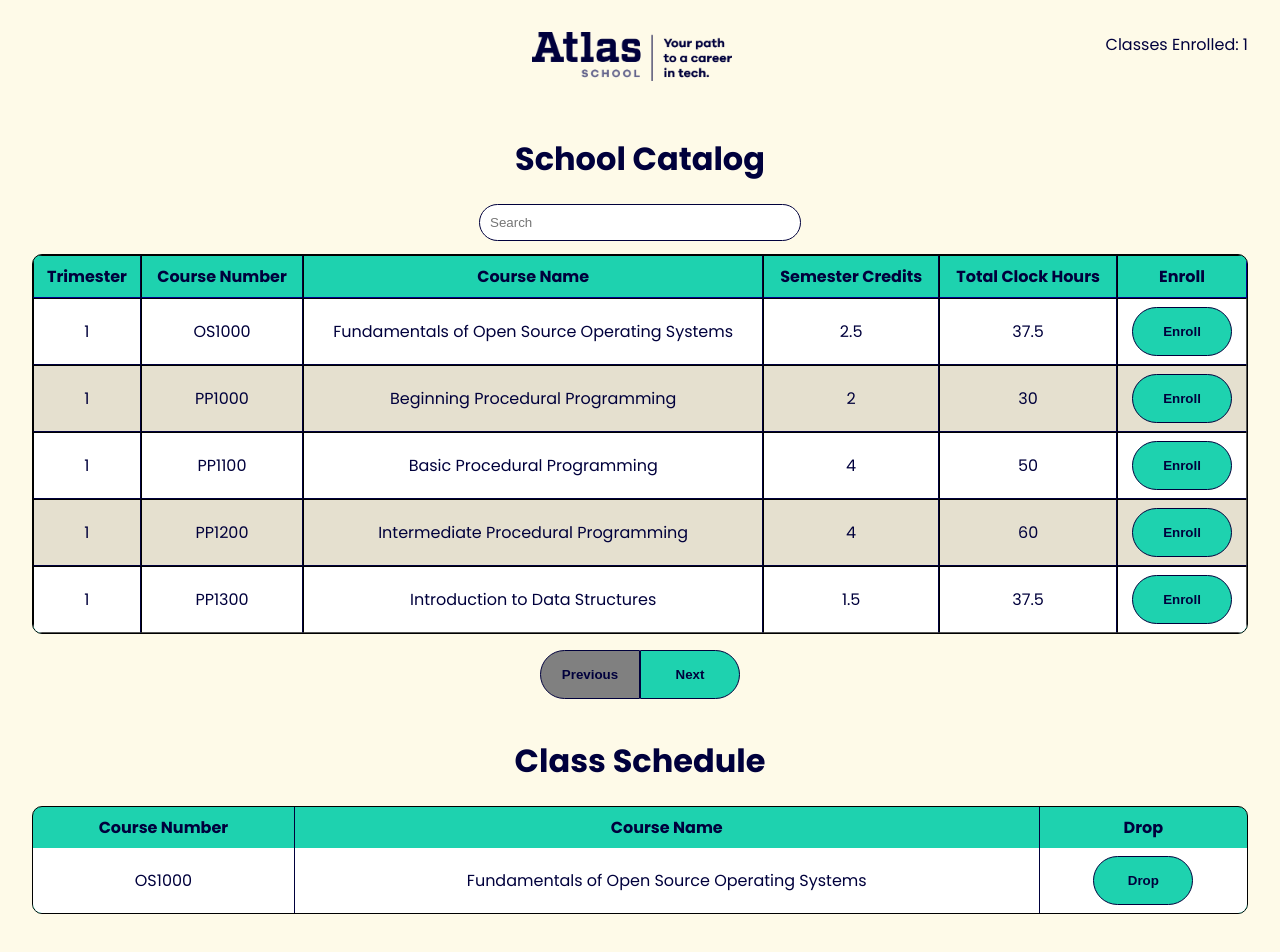
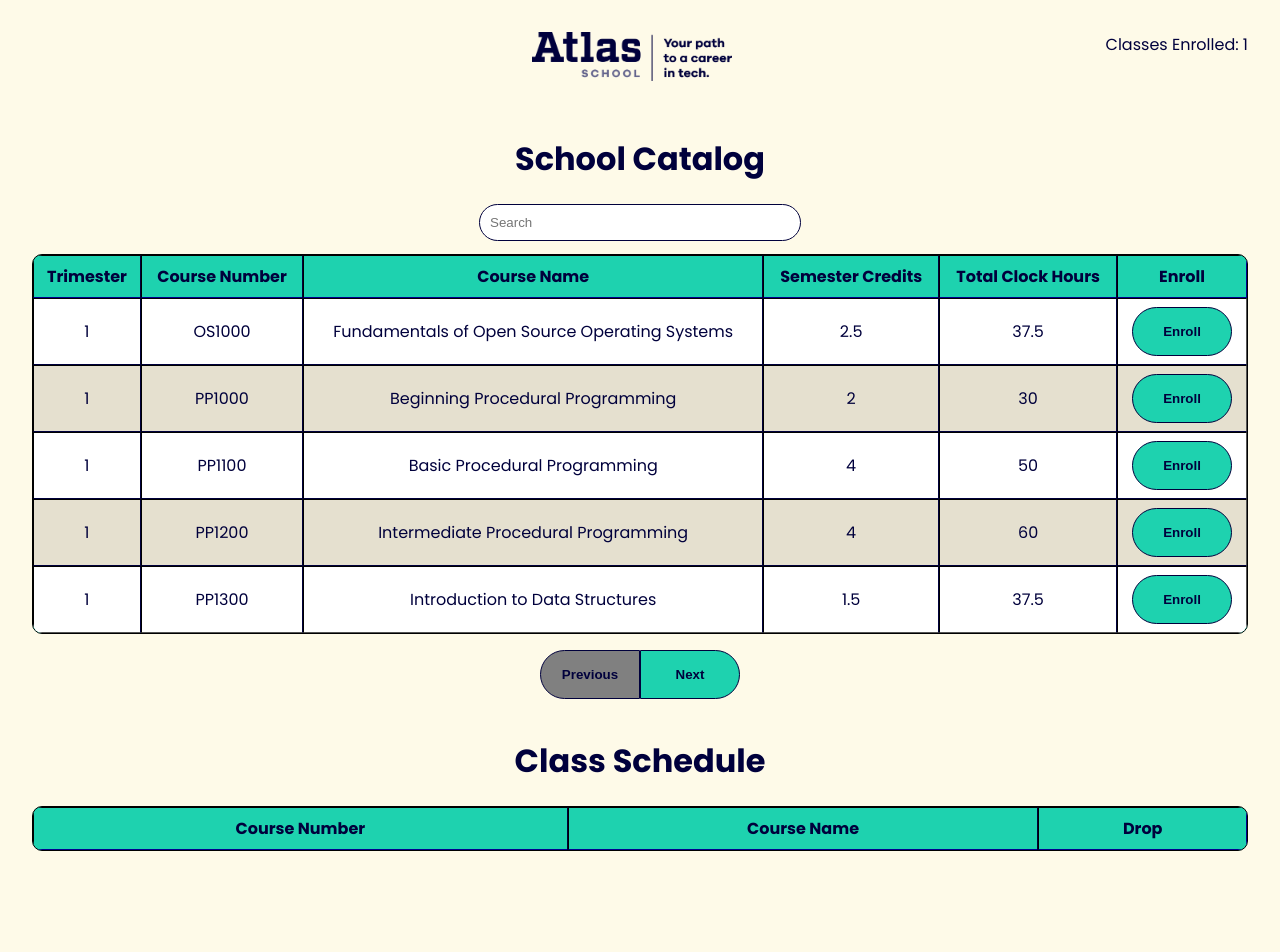
Before and after one commit to KVang2/atlas-react-state-intro, a React (Vite) app: page / in a window 1280 px wide. Shown: the top 952 px of the page. Built offline with nearby package versions, Linux system fonts and the light colour scheme.

Commit message:
fixed enrollment button

```diff
--- a/src/App.jsx
+++ b/src/App.jsx
@@ -1,13 +1,14 @@
 import SchoolCatalog from "./SchoolCatalog";
 import Header from "./Header";
 import ClassSchedule from "./ClassSchedule";
+import { AppProvider } from './appContext';
 
 export default function App() {
   return (
-    <div>
+    <AppProvider>
       <Header />
       <SchoolCatalog />
       <ClassSchedule />
-    </div>
+    </AppProvider>
   );
 }
--- a/src/ClassSchedule.jsx
+++ b/src/ClassSchedule.jsx
@@ -1,8 +1,17 @@
+import React from 'react';
+import { useappContext } from './appContext';
+
 export default function ClassSchedule() {
+  const { enrolledCourses, dropCourse } = useappContext();
+
+  const handleDrop = (courseId) => {
+    dropCourse(courseId);
+  };
+
   return (
     <div className="class-schedule">
       <h1>Class Schedule</h1>
-      <table>
+      <table border="1">
         <thead>
           <tr>
             <th>Course Number</th>
@@ -11,13 +20,15 @@ export default function ClassSchedule() {
           </tr>
         </thead>
         <tbody>
-          <tr>
-            <td>OS1000</td>
-            <td>Fundamentals of Open Source Operating Systems</td>
-            <td>
-              <button>Drop</button>
-            </td>
-          </tr>
+          {enrolledCourses.map((course) => (
+            <tr key={course.id}>
+              <td>{course.courseNumber}</td>
+              <td>{course.courseName}</td>
+              <td>
+                <button onClick={() => handleDrop(course.id)}>Drop</button>
+              </td>
+            </tr>
+          ))}
         </tbody>
       </table>
     </div>
--- a/src/SchoolCatalog.jsx
+++ b/src/SchoolCatalog.jsx
@@ -1,4 +1,5 @@
 import React, { useEffect, useState } from 'react';
+import { useappContext } from './appContext';
 
 export default function SchoolCatalog() {
   const [courses, setCourses] = useState([]);
@@ -10,6 +11,7 @@ export default function SchoolCatalog() {
   const [error, setError] = useState(null);
   const [page, setPage] = useState(1);
   const PAGE_SIZE = 5;
+  const { enrollCourse } = useappContext();
 
   // Fetch data
   useEffect(() => {
@@ -78,6 +80,11 @@ export default function SchoolCatalog() {
     }
   };
 
+  // handleEnroll
+  const handleEnroll = (course) => {
+    enrollCourse(course);
+  };
+
   if (loading) {
     return <p>Loading...</p>;
   }
@@ -110,7 +117,7 @@ export default function SchoolCatalog() {
             <td>{course.semesterCredits}</td>
             <td>{course.totalClockHours}</td>
             <td>
-              <button>Enroll</button>
+              <button onClick={() => handleEnroll(course)}>Enroll</button>
             </td>
           </tr>
         ))}
--- /dev/null
+++ b/src/appContext.jsx
@@ -0,0 +1,28 @@
+import React, { createContext, useState, useContext } from 'react';
+
+// Create a context
+const appContext = createContext();
+
+// Create a provider component
+export function AppProvider({ children }) {
+  const [enrolledCourses, setEnrolledCourses] = useState([]);
+
+  // Function to handle course enrollment
+  const enrollCourse = (course) => {
+    setEnrolledCourses((prev) => [...prev, course]);
+  };
+
+  // Function to handle dropping a course
+  const dropCourse = (courseId) => {
+    setEnrolledCourses((prev) => prev.filter(course => course.id !== courseId));
+  };
+
+  return (
+    <appContext.Provider value={{ enrolledCourses, enrollCourse, dropCourse }}>
+      {children}
+    </appContext.Provider>
+  );
+}
+
+// Custom hook to use the CourseContext
+export const useappContext = () => useContext(appContext);
```
